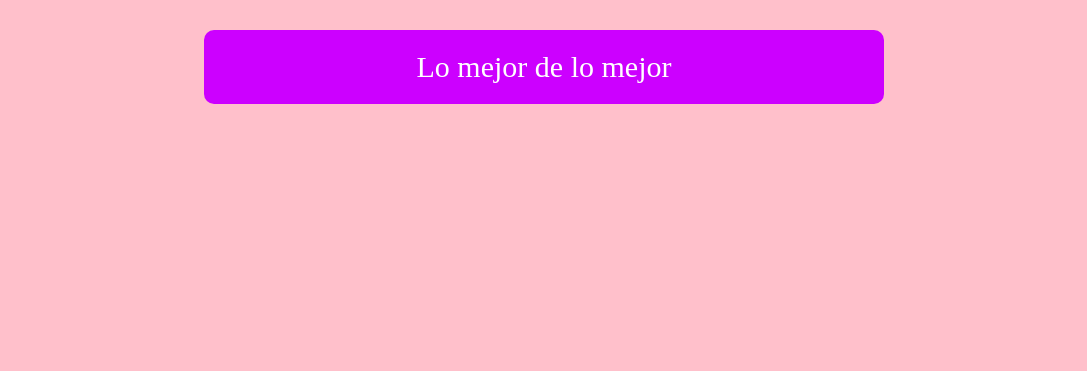
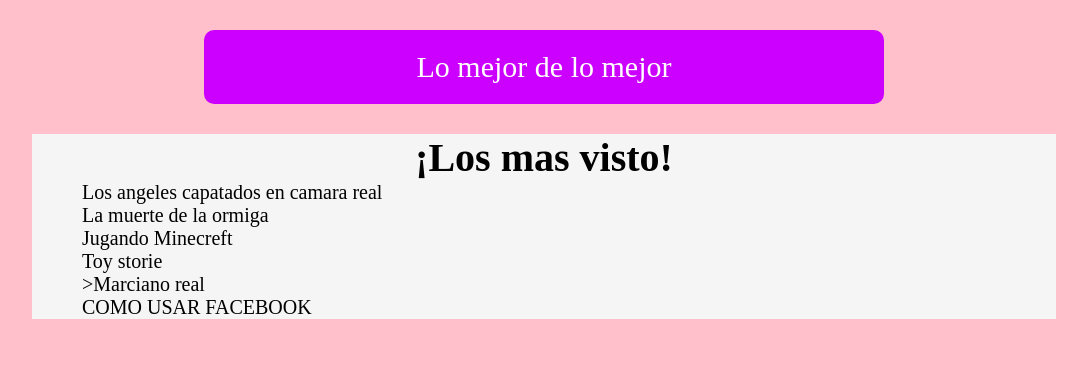
Before and after one commit to alexispathe/prueba, a plain HTML site: page index.html in a window 1280 px wide. Shown: the whole page, without its empty margins (96-1183 px from the left). Drawn offline with Linux system fonts and the light colour scheme.

Commit message:
Se termino en la parte de la seccion

```diff
--- a/index.html
+++ b/index.html
@@ -10,5 +10,20 @@
 
 <body>
     <nav>Lo mejor de lo mejor</nav>
+    <section>
+        <div class="articulos">
+            <h1>¡Los mas visto!</h1>
+            <ul>
+                <li><a href="#">Los angeles capatados en camara real</a></li>
+                <li><a href="#">La muerte de la ormiga</a></li>
+                <li><a href="#">Jugando Minecreft</a></li>
+                <li><a href="#">Toy storie</a></li>
+                <li><a href="#">>Marciano real</a></li>
+                <li><a href="#">COMO USAR FACEBOOK</a></li>
+
+            </ul>
+        </div>
+
+    </section>
 </body>
 </html>
--- a/styles/styles.css
+++ b/styles/styles.css
@@ -17,3 +17,27 @@ nav{
     padding: 20px;
     border-radius: 10px;
 }
+.articulos{
+    top: 30px;
+    position: relative;
+    margin: auto;
+    background: whitesmoke;
+    width: 80%;
+    height: 100%;
+}
+    .articulos h1{
+        text-align: center;
+        font-size: 40px;
+    }
+    .articulos ul li{
+        list-style: none;
+    }
+    .articulos a{
+        padding: 50px;
+        color: black;
+        text-decoration: none;
+        font-size: 20px;
+    }
+    .articulos a:hover{
+        color: rgba(255, 166, 0, 0.918);
+    }
```
